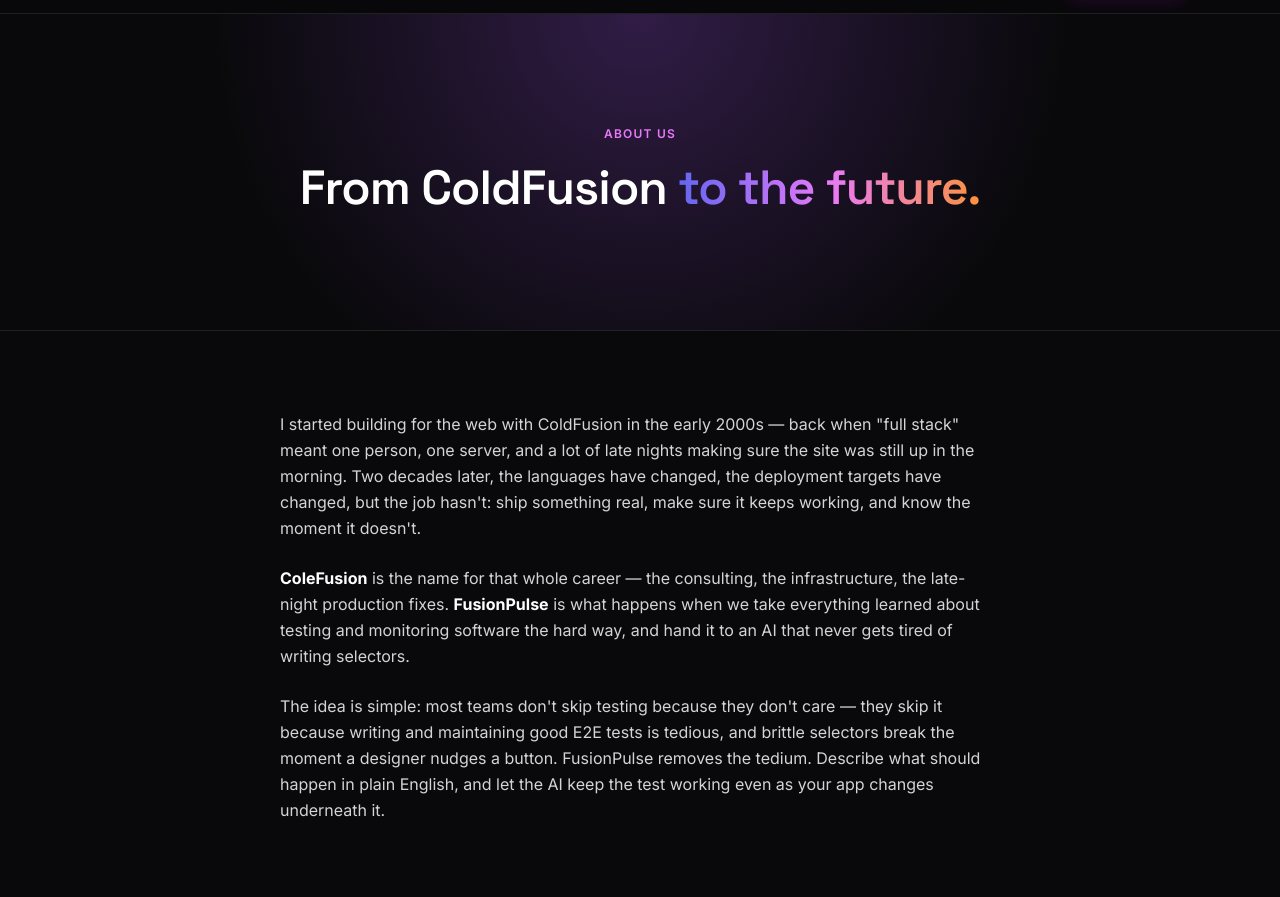
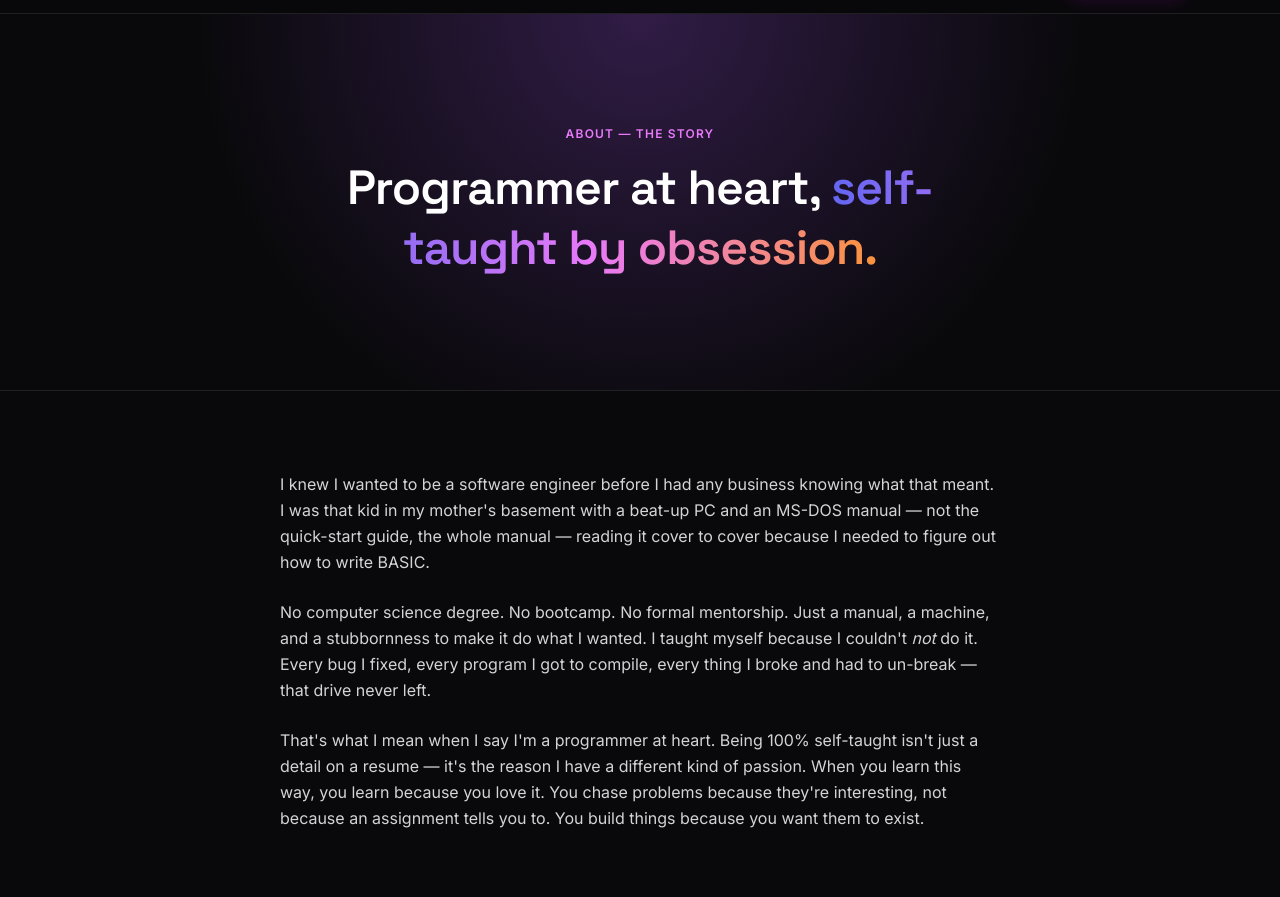
Before and after one commit to ColeFusion-Consulting/fusionpulse, an Astro site in the folder packages/marketing/: page /about in a window 1280 px wide. Shown: the part 55-952 px from the top of the page. Built offline with nearby package versions, Linux system fonts and the light colour scheme; Astro itself is replaced by a stand-in of ours.

Commit message:
feat: add personal founder story to about page

```diff
--- a/packages/marketing/src/pages/about.astro
+++ b/packages/marketing/src/pages/about.astro
@@ -11,17 +11,41 @@
 ];
 ---
 
-<BaseLayout title="About" description="From ColdFusion to the future — the story behind ColeFusion and FusionPulse.">
+<BaseLayout title="About" description="The story behind ColeFusion and FusionPulse — from an MS-DOS manual in a basement to AI-powered testing software.">
   <section class="bg-radial-glow py-20 sm:py-28">
     <div class="mx-auto max-w-3xl px-6 text-center">
-      <p class="text-xs font-semibold uppercase tracking-widest text-fusion-magenta">About Us</p>
+      <p class="text-xs font-semibold uppercase tracking-widest text-fusion-magenta">About — The Story</p>
       <h1 class="mt-4 text-4xl font-semibold leading-tight text-white sm:text-5xl">
-        From ColdFusion <span class="text-gradient-fusion">to the future.</span>
+        Programmer at heart, <span class="text-gradient-fusion">self-taught by obsession.</span>
       </h1>
     </div>
   </section>
 
   <section class="border-t border-zinc-800/80 py-20">
+    <div class="mx-auto max-w-3xl px-6">
+      <div class="space-y-6 text-base leading-relaxed text-zinc-300">
+        <p>
+          I knew I wanted to be a software engineer before I had any business knowing what that meant. I was
+          that kid in my mother's basement with a beat-up PC and an MS-DOS manual — not the quick-start guide,
+          the whole manual — reading it cover to cover because I needed to figure out how to write BASIC.
+        </p>
+        <p>
+          No computer science degree. No bootcamp. No formal mentorship. Just a manual, a machine, and a
+          stubbornness to make it do what I wanted. I taught myself because I couldn't <em>not</em> do it.
+          Every bug I fixed, every program I got to compile, every thing I broke and had to un-break — that
+          drive never left.
+        </p>
+        <p>
+          That's what I mean when I say I'm a programmer at heart. Being 100% self-taught isn't just a
+          detail on a resume — it's the reason I have a different kind of passion. When you learn this way,
+          you learn because you love it. You chase problems because they're interesting, not because an
+          assignment tells you to. You build things because you want them to exist.
+        </p>
+      </div>
+    </div>
+  </section>
+
+  <section class="border-t border-zinc-800/80 bg-zinc-900/20 py-20">
     <div class="mx-auto max-w-3xl px-6">
       <div class="space-y-6 text-base leading-relaxed text-zinc-300">
         <p>
@@ -33,7 +57,7 @@
         <p>
           <strong class="text-white">ColeFusion</strong> is the name for that whole career — the consulting,
           the infrastructure, the late-night production fixes. <strong class="text-white">FusionPulse</strong> is
-          what happens when we take everything learned about testing and monitoring software the hard way, and
+          what happens when you take everything learned about testing and monitoring software the hard way, and
           hand it to an AI that never gets tired of writing selectors.
         </p>
         <p>
@@ -46,7 +70,7 @@
     </div>
   </section>
 
-  <section class="border-t border-zinc-800/80 bg-zinc-900/20 py-20">
+  <section class="border-t border-zinc-800/80 py-20">
     <div class="mx-auto max-w-5xl px-6">
       <div class="mx-auto max-w-2xl text-center">
         <h2 class="text-3xl font-semibold text-white">One brand, four tools</h2>
@@ -67,12 +91,12 @@
     </div>
   </section>
 
-  <section class="border-t border-zinc-800/80 py-20">
+  <section class="border-t border-zinc-800/80 bg-zinc-900/20 py-20">
     <div class="mx-auto max-w-3xl px-6 text-center">
-      <h2 class="text-2xl font-semibold text-white sm:text-3xl">Built by engineers, for engineers</h2>
+      <h2 class="text-2xl font-semibold text-white sm:text-3xl">Built by a programmer, for programmers</h2>
       <p class="mx-auto mt-4 max-w-xl text-zinc-400">
-        No dark patterns, no fake urgency, no sales calls required to see pricing. Just a tool we wanted to use
-        ourselves — free to start, transparent about what you're paying for as you grow.
+        No dark patterns, no fake urgency, no sales calls required to see pricing. Just a tool I wanted to use
+        myself — free to start, transparent about what you're paying for as you grow.
       </p>
       <a
         href="/contact"
```
